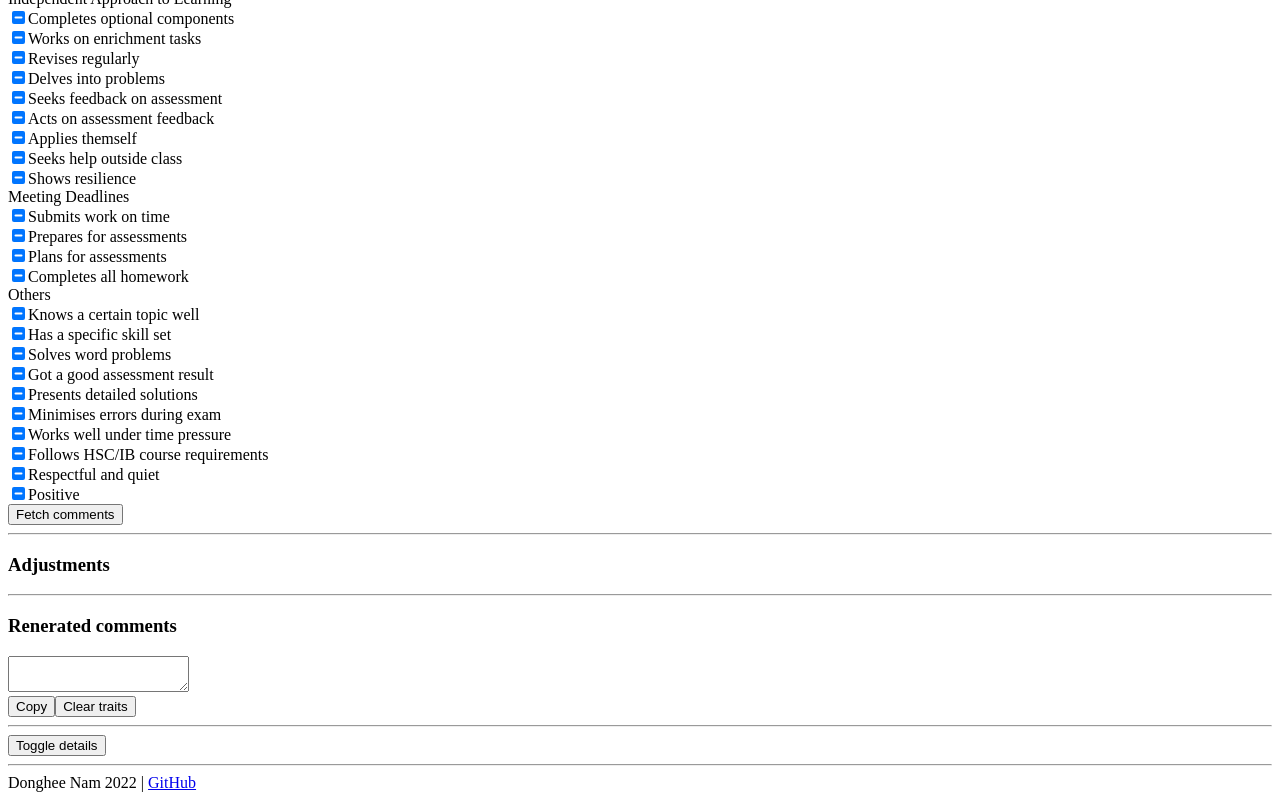
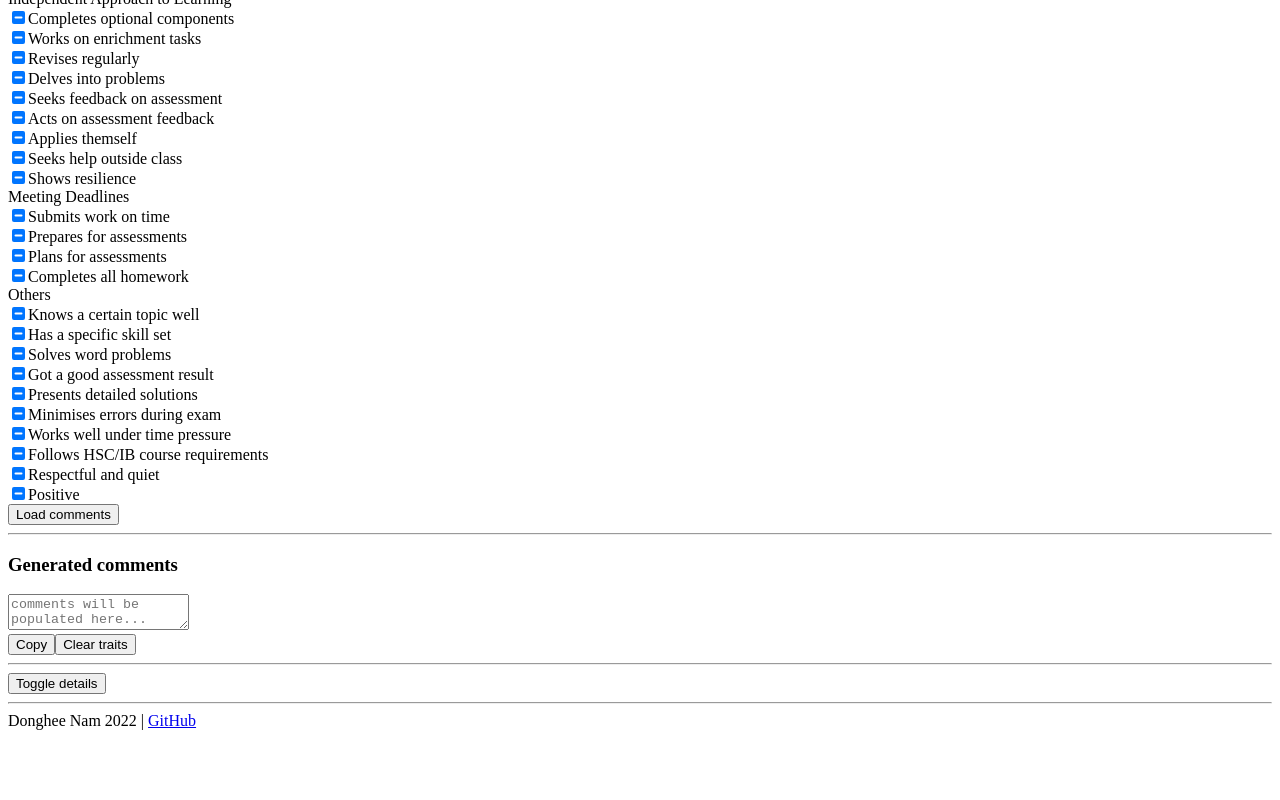
Before and after one commit to dongheenam/web-comments-react, a React (Vite) app: page /comments/write in a window 1280 px wide. Shown: the part 595-1395 px from the top of the page. After the commit the page ends 1333 px from the top, so only its background shows below. Built offline with nearby package versions, Linux system fonts and the light colour scheme; the HTML template or start-up script is replaced by a standard one.

Commit message:
Complete barebone writer

```diff
--- a/src/Comments.tsx
+++ b/src/Comments.tsx
@@ -81,7 +81,7 @@ export interface CommentDecorator {
   frequency: "always" | "usually" | "sometimes";
 }
 
-export function pronouns(gender: Gender) {
+export function makePronouns(gender: Gender) {
   switch (gender) {
     case "male":
       return {
--- a/src/Write/Options.tsx
+++ b/src/Write/Options.tsx
@@ -1,5 +1,5 @@
 import { TopicSkill, TraitsStatus } from ".";
-import { Gender, traitsList } from "../Comments";
+import { Gender, Comment, traitsList } from "../Comments";
 import Button from "../components/Button";
 import Explanation from "../components/Explanation";
 import LabelButton from "../components/LabelButton";
@@ -24,16 +24,22 @@ interface OptionsProps {
     traitsStatus: TraitsStatus;
     handleTraitsChange: (e: React.SyntheticEvent<HTMLInputElement>) => void;
   };
+  commentsState: {
+    commentList: Array<Comment>;
+    fetchComments: () => Promise<void>;
+  };
 }
 
 export default function Options({
   genderState,
   topicSkillState,
   traitsState,
+  commentsState,
 }: OptionsProps) {
   const { gender, handleGenderChange } = genderState;
   const { topics, skills, handleTopicSkillNameChange } = topicSkillState;
   const { traitsStatus, handleTraitsChange } = traitsState;
+  const { fetchComments } = commentsState;
 
   return (
     <>
@@ -196,8 +202,12 @@ export default function Options({
         </div>
         <span></span>
         <div>
-          <Button variant="outline" color="primary">
-            Fetch comments
+          <Button
+            variant="outline"
+            color="primary"
+            onClick={() => fetchComments()}
+          >
+            Load comments
           </Button>
         </div>
       </div>
--- a/src/Write/Results.tsx
+++ b/src/Write/Results.tsx
@@ -1,10 +1,51 @@
 import Button from "../components/Button";
+import { makePronouns } from "../Comments";
+import type { Comment, Gender } from "../Comments";
+import { useEffect, useState } from "react";
 
-export default function Results() {
+interface ResultsProps {
+  genderState: {
+    gender: Gender;
+  };
+  commentsState: {
+    commentList: Array<Comment>;
+    fetchComments: () => Promise<void>;
+  };
+}
+
+export default function Results({ genderState, commentsState }: ResultsProps) {
+  const { gender } = genderState;
+  const { commentList } = commentsState;
+
+  /* populate the pronouns */
+  function genderComment(commentText: string) {
+    const pronouns = makePronouns(gender);
+    return commentText
+      .replaceAll(/<subject>/g, pronouns.subject)
+      .replaceAll(/<object>/g, pronouns.object)
+      .replaceAll(/<possessive>/g, pronouns.possessive)
+      .replaceAll(/<reflexive>/g, pronouns.reflexive);
+  }
+
+  /* show the resultant comments */
+  const [commentResult, setCommentResult] = useState<string>("");
+  useEffect(() => {
+    const decoratedComments = commentList
+      .map((comment) => `${comment.tone} ${comment.text}`)
+      .map((text) => genderComment(text));
+
+    setCommentResult(decoratedComments.join("\n"));
+  }, [gender, commentList]);
+
   return (
     <>
-      <h3>Renerated comments</h3>
-      <textarea className="w-full text-lg" />
+      <h3>Generated comments</h3>
+      <textarea
+        className="w-full text-lg"
+        placeholder="comments will be populated here..."
+        value={commentResult}
+        onChange={(e) => setCommentResult(e.target.value)}
+      />
       <div className="flex gap-2">
         <Button variant="solid" color="primary">
           Copy
--- a/src/Write/index.tsx
+++ b/src/Write/index.tsx
@@ -7,11 +7,13 @@
 import React, { useState } from "react";
 import Explanation from "../components/Explanation";
 import { traitsList } from "../Comments";
-import type { Gender } from "../Comments";
+import type { Gender, Comment } from "../Comments";
 import Options from "./Options";
 import Button from "../components/Button";
 import Select from "./Select";
 import Results from "./Results";
+import { collection, getDocs, query, where } from "firebase/firestore";
+import { useFirebase } from "../firebase";
 
 export interface TopicSkill {
   name: string;
@@ -24,6 +26,7 @@ export type TraitsStatus = {
 export default function Write() {
   /* for debugging */
   const [debug, setDebug] = useState<boolean>(false);
+  const [appStatus, setAppStatus] = useState<string>();
 
   /* gender input */
   const [gender, setGender] = useState<Gender>("male");
@@ -83,22 +86,77 @@ export default function Write() {
     });
   }
 
+  /* fetching the comments */
+  const [commentList, setCommentList] = useState<Array<Comment>>([]);
+  const db = useFirebase().db;
+  async function fetchComments() {
+    let appStatus = "fetching the comments... ";
+    setAppStatus(appStatus);
+    // filtering positive and negative traits
+    const positiveTraits = Object.entries(traitsStatus)
+      .filter(([_key, val]) => val === 2)
+      .map(([key, _val]) => key);
+    const negativeTraits = Object.entries(traitsStatus)
+      .filter(([_key, val]) => val === 0)
+      .map(([key, _val]) => key);
+
+    if (positiveTraits.length + negativeTraits.length === 0) {
+      alert("Select at least one positive or negative traits!");
+      setAppStatus("failed fetch (0 traits selected)");
+      return;
+    }
+
+    appStatus +=
+      `with positive traits [${positiveTraits.join(", ")}], ` +
+      `negative traits [${negativeTraits.join(", ")}]... `;
+    setAppStatus(appStatus);
+
+    // queries targeting the traits
+    const commentsCollection = collection(db, "comments");
+    const qPositive = query(
+      commentsCollection,
+      where("trait", "in", positiveTraits),
+      where("tone", "==", "+")
+    );
+    const qNegative = query(
+      commentsCollection,
+      where("trait", "in", negativeTraits),
+      where("tone", "==", "-")
+    );
+    const querySnapshots = await Promise.all([
+      getDocs(qPositive),
+      getDocs(qNegative),
+    ]);
+    const comments = querySnapshots.map((qS) =>
+      qS.docs.map((doc) => doc.data() as Comment)
+    );
+
+    setCommentList(comments.flat(1));
+    appStatus +=
+      `loaded ${comments[0].length} positive comment(s) ` +
+      `and ${comments[1].length} negative comment(s)!`;
+    setAppStatus(appStatus);
+  }
+
+  /* states to be passed onto */
+  const genderState = { gender, handleGenderChange };
+  const topicSkillState = { topics, skills, handleTopicSkillNameChange };
+  const traitsState = { traitsStatus, handleTraitsChange };
+  const commentsState = { commentList, fetchComments };
+
   /* render JSX */
   return (
     <>
       <h1>Comment maker</h1>
       <Options
-        genderState={{ gender, handleGenderChange }}
-        topicSkillState={{ topics, skills, handleTopicSkillNameChange }}
-        traitsState={{ traitsStatus, handleTraitsChange }}
+        genderState={genderState}
+        topicSkillState={topicSkillState}
+        traitsState={traitsState}
+        commentsState={commentsState}
       />
 
       <hr />
-
-      <Select />
-
-      <hr />
-      <Results />
+      <Results genderState={genderState} commentsState={commentsState} />
 
       <hr />
 
@@ -107,10 +165,12 @@ export default function Write() {
       </div>
       {debug && (
         <div className="grid grid-flow-row">
+          <Explanation>Status: {appStatus}</Explanation>
           <Explanation>Gender: {gender}</Explanation>
           <Explanation>Topics: {JSON.stringify(topics)}</Explanation>
           <Explanation>Skills: {JSON.stringify(skills)}</Explanation>
           <Explanation>Traits: {JSON.stringify(traitsStatus)}</Explanation>
+          <Explanation>Comments: {JSON.stringify(commentList)}</Explanation>
         </div>
       )}
     </>
```
